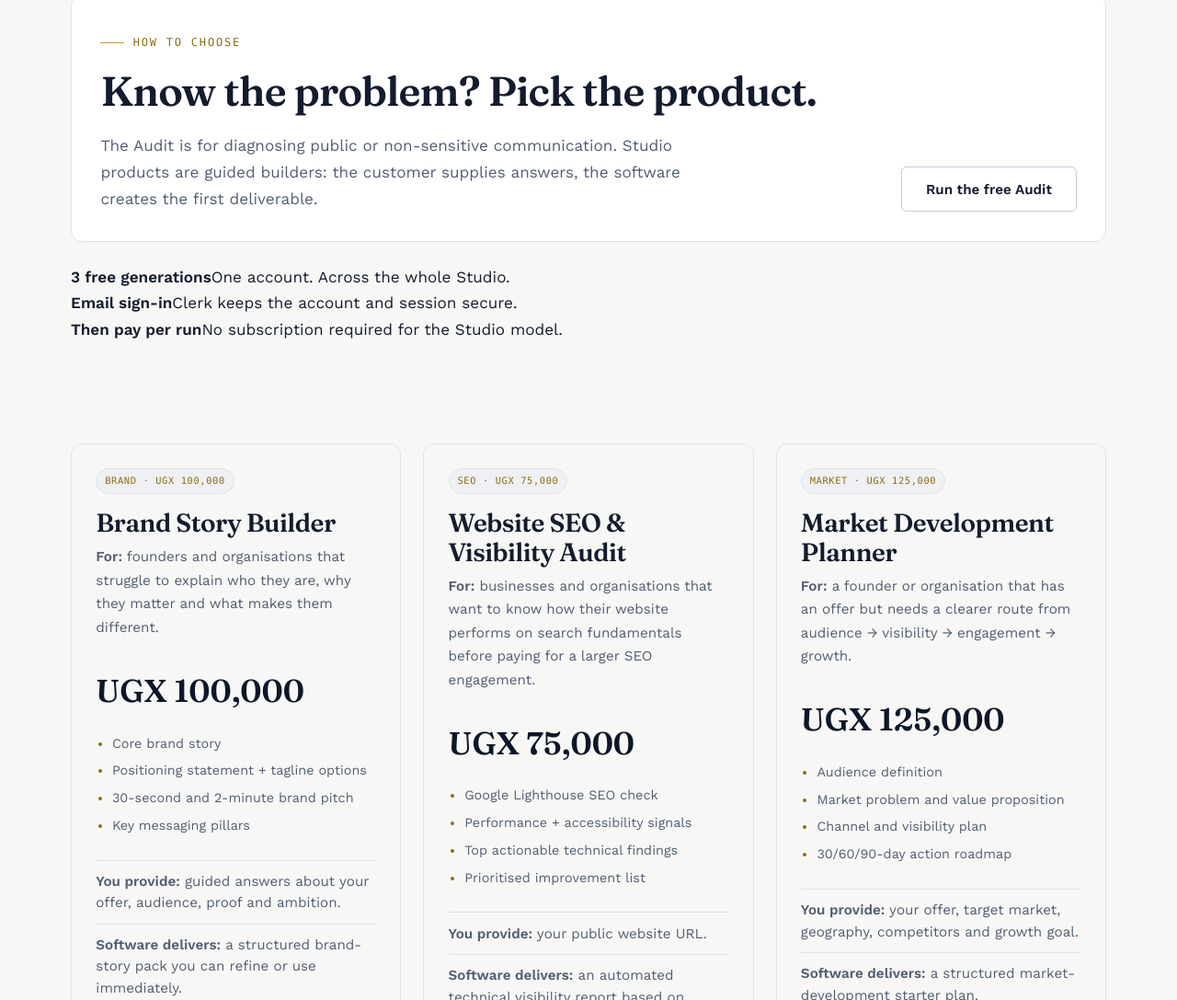
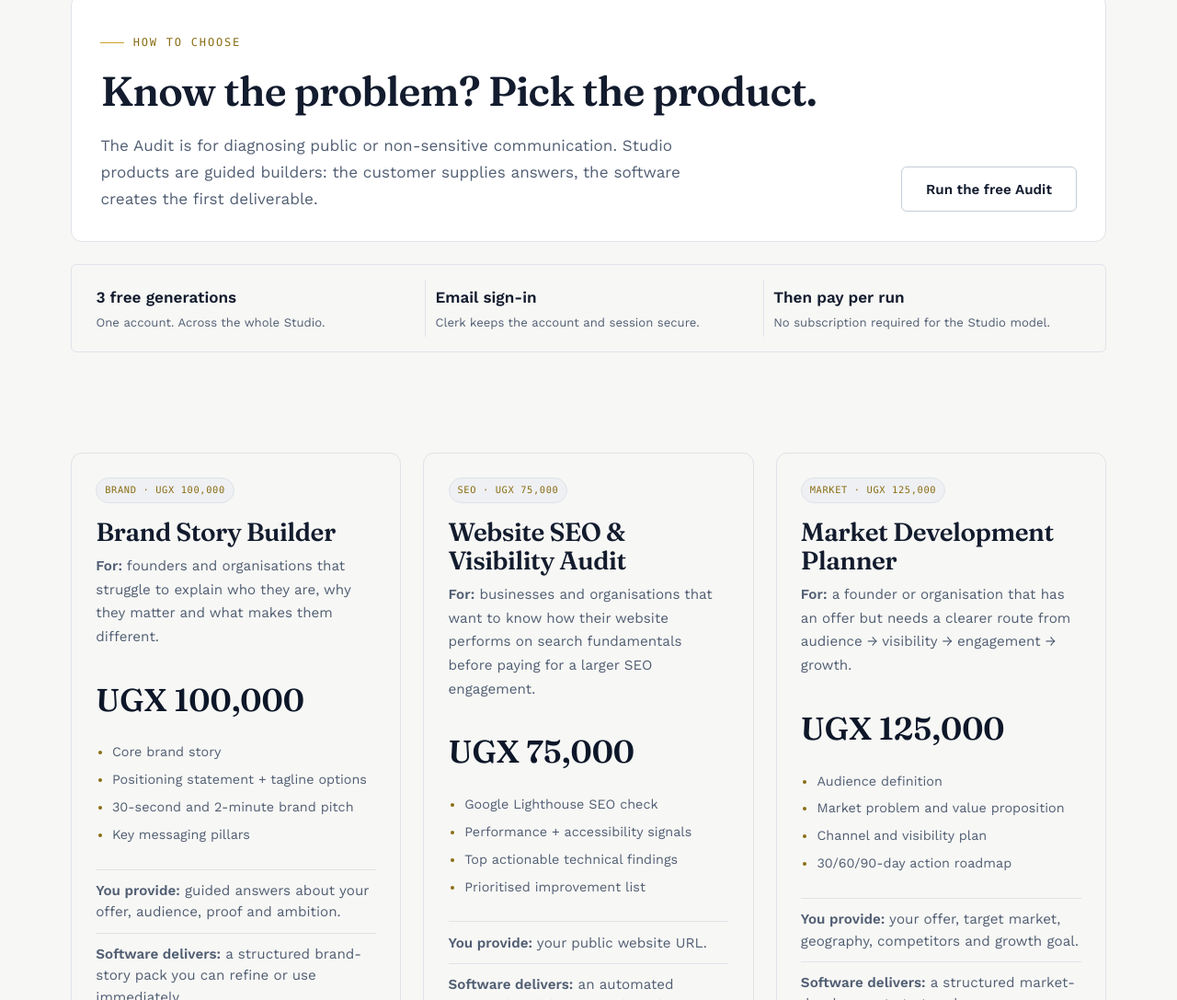
Before and after one commit to SpeakPower-commits/SpeakPower, a plain HTML site: page studio.html in a window 1280 px wide. Shown: the part 677-1764 px from the top of the page at 92% size. Drawn offline with nearby package versions, Linux system fonts and the light colour scheme.

Commit message:
Style Studio access summary strip

```diff
--- a/commercial.css
+++ b/commercial.css
@@ -364,3 +364,35 @@
   .studio-account-card{grid-template-columns:1fr}
   .studio-account-usage{justify-self:start}
 }
+
+
+.studio-access-strip{
+  display:grid;
+  grid-template-columns:repeat(3,minmax(0,1fr));
+  gap:.75rem;
+  margin-top:1.25rem;
+  padding:1rem;
+  border:1px solid var(--line);
+  border-radius:var(--radius);
+  background:var(--paper);
+}
+.studio-access-strip>div{
+  padding:.35rem .65rem;
+}
+.studio-access-strip>div+div{
+  border-left:1px solid var(--line);
+}
+.studio-access-strip strong{
+  display:block;
+  margin-bottom:.2rem;
+}
+.studio-access-strip span{
+  display:block;
+  color:var(--text-muted);
+  font-size:.82rem;
+  line-height:1.45;
+}
+@media(max-width:760px){
+  .studio-access-strip{grid-template-columns:1fr}
+  .studio-access-strip>div+div{border-left:0;border-top:1px solid var(--line);padding-top:.75rem}
+}
```
